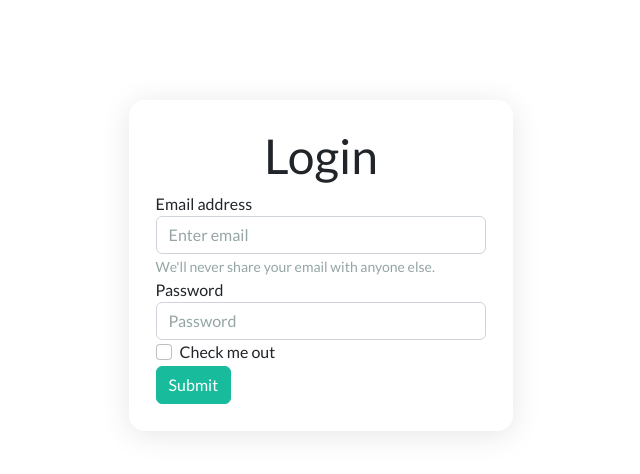
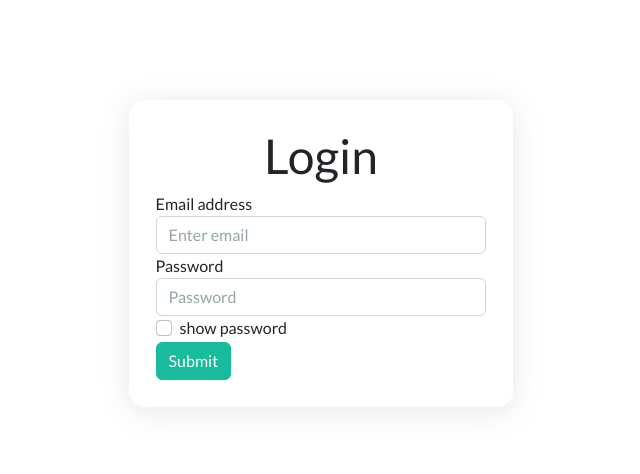
Before and after one commit to AbishekPerera/user_management_system, a PHP site: page / in a window 1280 px wide. Shown: the top 474 px of the page, without its empty margins (319-959 px from the left). Run offline with PHP 8.4, Linux system fonts and the light colour scheme.

Commit message:
show password function

```diff
--- a/index.php
+++ b/index.php
@@ -43,7 +43,7 @@ if (isset($_POST['submit'])) {
                 $query = "UPDATE user SET last_login = NOW() WHERE id={$_SESSION['user_id']} LIMIT 1";
                 $result_set = mysqli_query($connection, $query);
 
-                if(!$result_set){
+                if (!$result_set) {
                     die("db query fail");
                 }
                 //validation
@@ -85,8 +85,7 @@ if (isset($_POST['submit'])) {
                 <label for="exampleInputEmail1">Email address</label>
                 <input type="email" class="form-control" id="exampleInputEmail1" aria-describedby="emailHelp"
                     placeholder="Enter email" name="email">
-                <small id="emailHelp" class="form-text text-muted">We'll never share your email with anyone
-                    else.</small>
+
             </div>
             <div class="form-group">
                 <label for="exampleInputPassword1">Password</label>
@@ -94,8 +93,8 @@ if (isset($_POST['submit'])) {
                     name="password">
             </div>
             <div class="form-check">
-                <input type="checkbox" class="form-check-input" id="exampleCheck1">
-                <label class="form-check-label" for="exampleCheck1">Check me out</label>
+                <input type="checkbox" class="form-check-input" id="exampleCheck1" onclick="myFunction()">
+                <label class="form-check-label" for="exampleCheck1">show password</label>
             </div>
             <?php
             if (isset($errors) && !empty($errors)) {
@@ -110,18 +109,30 @@ if (isset($_POST['submit'])) {
 
             <?php
             if (isset($_GET['logout'])) {
-            echo
-            '<div class="alert alert-dismissible alert-warning">
+                echo
+                    '<div class="alert alert-dismissible alert-warning">
                     <button type="button" class="btn-close" data-bs-dismiss="alert"></button>
                     <h4 class="alert-heading">Successfully Logout!</h4>
                     <p class="mb-0"> come back again.</p>
                   </div>';
-}
-?>
+            }
+            ?>
             <button type="submit" class="btn btn-success" name="submit">Submit</button>
         </form>
     </div>
-    <script src="https://cdn.jsdelivr.net/npm/bootstrap@5.2.3/dist/js/bootstrap.bundle.min.js" integrity="sha384-kenU1KFdBIe4zVF0s0G1M5b4hcpxyD9F7jL+jjXkk+Q2h455rYXK/7HAuoJl+0I4" crossorigin="anonymous"></script>
+    <script src="https://cdn.jsdelivr.net/npm/bootstrap@5.2.3/dist/js/bootstrap.bundle.min.js"
+        integrity="sha384-kenU1KFdBIe4zVF0s0G1M5b4hcpxyD9F7jL+jjXkk+Q2h455rYXK/7HAuoJl+0I4"
+        crossorigin="anonymous"></script>
+    <script>
+        function myFunction() {
+            var x = document.getElementById("exampleInputPassword1");
+            if (x.type === "password") {
+                x.type = "text";
+            } else {
+                x.type = "password";
+            }
+        }
+    </script>
 </body>
 
 </html>
```
